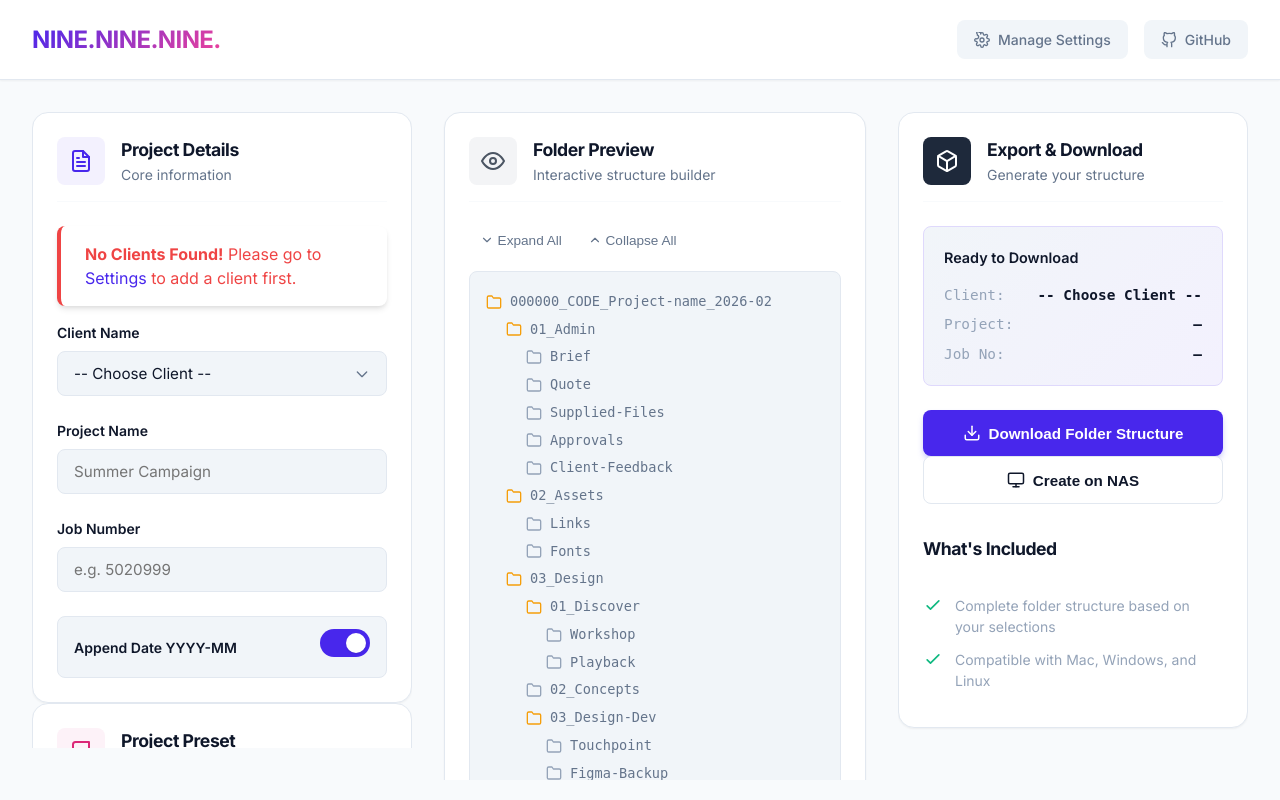
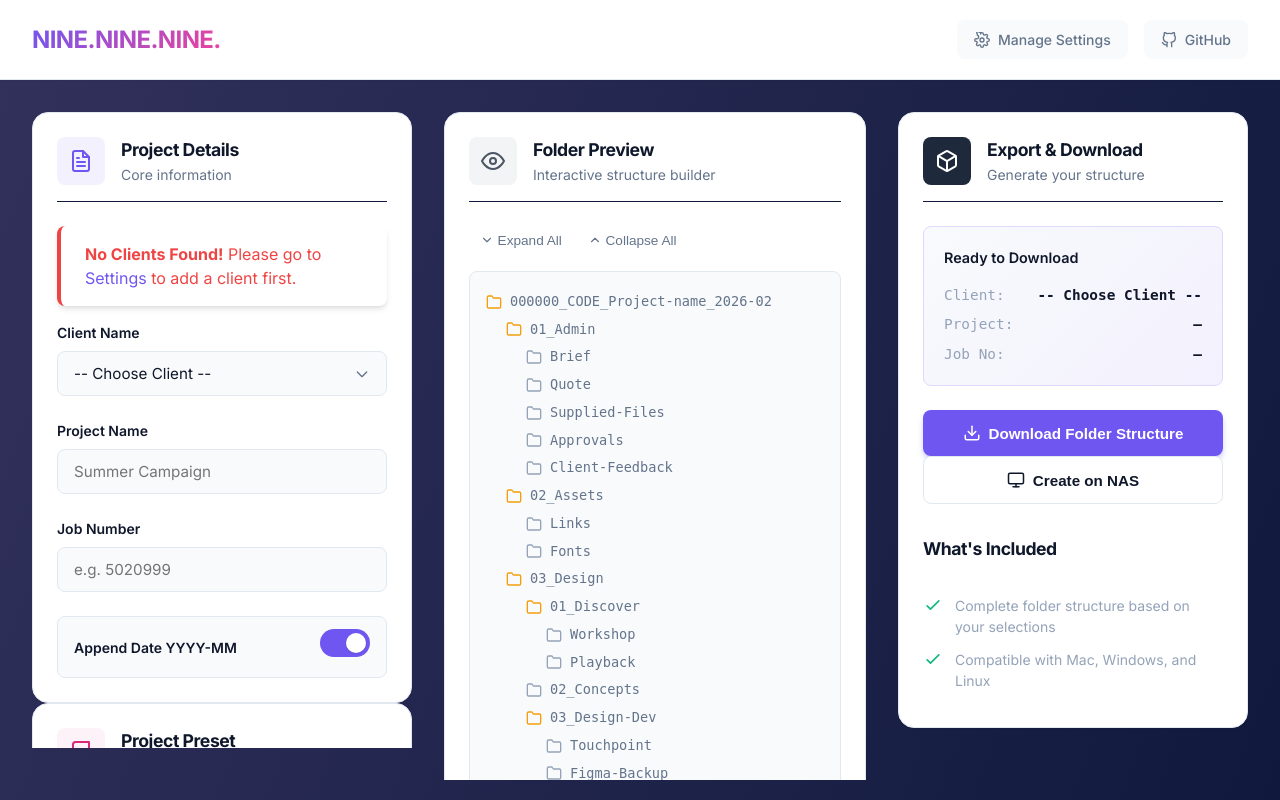
Before and after one commit to vsep13/project-folder, a Flask app: page / in a window 1280 px wide. Run offline with Flask 3, Linux system fonts and the light colour scheme.

Commit message:
UI Update: Apply new dark gradient background (#32315C -> #10193D) and adjust contrast

```diff
--- a/static/css/style.css
+++ b/static/css/style.css
@@ -2,9 +2,10 @@
 :root {
     /* Color Palette */
     --primary-hue: 250;
-    --primary: hsl(var(--primary-hue), 84%, 54%);
+    --primary: hsl(var(--primary-hue), 84%, 64%);
+    /* Lighter for dark bg contrast if needed, but sticking to brand */
     /* #6366f1 - Indigo */
-    --primary-hover: hsl(var(--primary-hue), 84%, 48%);
+    --primary-hover: hsl(var(--primary-hue), 84%, 58%);
     --primary-light: hsl(var(--primary-hue), 84%, 97%);
     --primary-soft: hsl(var(--primary-hue), 84%, 92%);
 
@@ -17,9 +18,12 @@
     --danger: #ef4444;
 
     /* Neutrals */
-    --bg-body: #f8fafc;
+    --bg-body-gradient: linear-gradient(110.99deg, #32315C 0.49%, #10193D 100%);
+    --bg-body: #10193D;
+    /* Fallback */
+
     --bg-card: #ffffff;
-    --bg-input: #f1f5f9;
+    --bg-input: #f8fafc;
     --border-color: #e2e8f0;
     --border-hover: #cbd5e1;
 
@@ -31,7 +35,7 @@
     /* Shadows & Radius */
     --shadow-sm: 0 1px 2px 0 rgba(0, 0, 0, 0.05);
     --shadow-md: 0 4px 6px -1px rgba(0, 0, 0, 0.1), 0 2px 4px -1px rgba(0, 0, 0, 0.06);
-    --shadow-lg: 0 10px 15px -3px rgba(0, 0, 0, 0.1), 0 4px 6px -2px rgba(0, 0, 0, 0.05);
+    --shadow-lg: 0 10px 15px -3px rgba(0, 0, 0, 0.25), 0 4px 6px -2px rgba(0, 0, 0, 0.1);
     --shadow-glow: 0 0 15px rgba(99, 102, 241, 0.3);
 
     --radius-sm: 0.375rem;
@@ -56,13 +60,37 @@
 
 body {
     font-family: 'Inter', -apple-system, BlinkMacSystemFont, "Segoe UI", Roboto, sans-serif;
+    background: var(--bg-body-gradient);
     background-color: var(--bg-body);
+    /* Fallback */
+    background-attachment: fixed;
+    /* Keep gradient fixed during scroll */
     color: var(--text-main);
     line-height: 1.5;
     -webkit-font-smoothing: antialiased;
     min-height: 100vh;
     display: flex;
     flex-direction: column;
+}
+
+.app-header {
+    color: var(--text-inverse);
+}
+
+.app-header h1,
+.app-header a {
+    color: var(--text-inverse);
+}
+
+.nav-btn {
+    background: rgba(255, 255, 255, 0.1);
+    color: var(--text-inverse);
+    border: 1px solid rgba(255, 255, 255, 0.2);
+}
+
+.nav-btn:hover {
+    background: rgba(255, 255, 255, 0.2);
+    color: #ffffff;
 }
 
 a {
```
